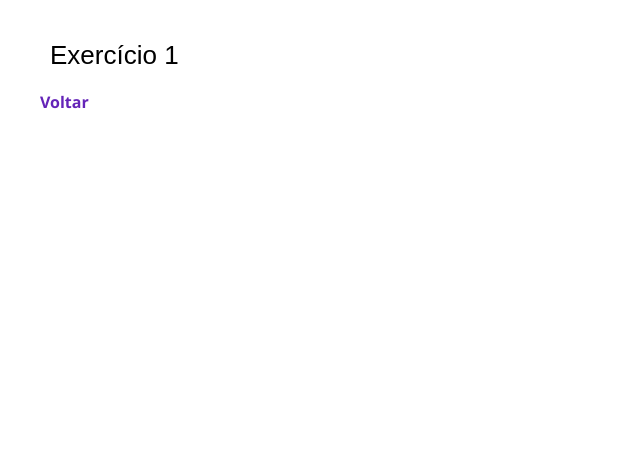
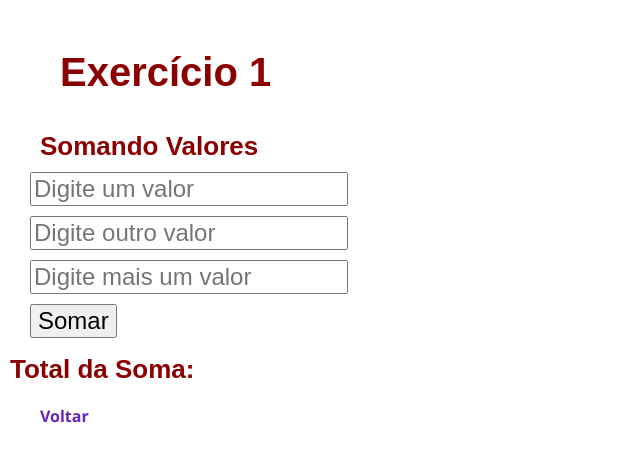
Before and after one commit to LeandroSCardoso/Aula_7_exercicios_JS, a plain HTML site: page exercicio_01.htm in a window 1280 px wide. Shown: the whole page, without its empty margins (0-640 px from the left). Drawn offline with Linux system fonts and the light colour scheme.

Commit message:
Exercicios 1 e 2 ok
Exercicios 1 e 2 prontos, indo para o 3

```diff
--- a/exercicio_01.htm
+++ b/exercicio_01.htm
@@ -14,14 +14,23 @@
     <div class="corpo">
 
         <header class="topo">
-             <p >Exercício 1</p>
+            <p class="espac">Exercício 1</p>
         </header>
+        <aside>
+            <ul>
+                <li class="nada"><p>Somando Valores</p></li>
+                <li class="nada"><input type="text" id="val1" name="" placeholder="Digite um valor"></li>
+                <li class="nada"><input type="text" id="val2" name="" placeholder="Digite outro valor"></li>
+                <li class="nada"><input type="text" id="val3" name="" placeholder="Digite mais um valor"></li>
+                <li class="nada"><button onclick="somar_ex()" id="btn_somar_ex01">Somar</button></li>
+            </ul>
 
-        <aside>
+            <div class="ex_result" id="total_ex">
+                Total da Soma:
+            </div>
         </aside>
 
-        <main>
-        </main>
+
 
         <!-- Rodapé -->
         <div class="footer">
@@ -32,5 +41,6 @@
 
     </div>
 </body>
+<script src="script.js"></script>
 
 </html>
--- /dev/null
+++ b/script.js
@@ -0,0 +1,25 @@
+function somar_ex() {
+    // PEGANDO OS VALORES DOS INPUTS
+    let total = 0
+    const valor1 = document.getElementById("val1")
+    const valor2 = document.getElementById("val2")
+    const valor3 = document.getElementById("val3")
+
+    // PASSANDO PARA NUMERO - TENDO CERTEZA QUE SÃO NUMEROS E NÃO TEXTO PARA CONCATENAR
+    const value1 = Number(valor1.value)
+    const value2 = Number(valor2.value)
+    const value3 = Number(valor3.value)
+
+    // PROCESSAMENTO - CALCULO
+    total = value1 + value2 + value3
+
+    //VALIDANDO A SAIDA
+    if (isNaN(total)) {
+        const resultado = document.getElementById("total_ex")
+        resultado.innerText = "Impossível somar, utilize apenas numeros"
+    }
+    else {
+      const resultado = document.getElementById("total_ex")
+      resultado.innerText = "Total da Soma: " + total
+    }
+}
--- a/style.css
+++ b/style.css
@@ -28,6 +28,18 @@ header {
     margin-left: 10px;
 }
 
+aside {
+    display: inline-block;
+    font-family: Arial, Helvetica, sans-serif;
+    font-weight: bold;
+    margin: 0px;
+}
+
+li.nada {
+  list-style-type: none;
+  margin: 10px 10px 10px -10px ;
+}
+
 .ls {
     display: inline-block;
     font-family: 'Segoe UI', Tahoma, Geneva, Verdana, sans-serif;
@@ -55,7 +67,8 @@ img {
 }
 
 input,
-select {
+select,
+button {
     font-family: Arial, Helvetica, sans-serif;
     font-size: 24px;
 }
@@ -75,18 +88,21 @@ h1 {
 }
 
 
-p {
+p, .ex_result {
     margin: 10px;
     font-family: Arial, Helvetica, sans-serif;
     font-size: 26px;
+    color: darkred;
 }
 
 p.espac {
     font-family: Arial, Helvetica, sans-serif;
+    font-weight: bold;
     margin: 20px;
     font-size: 40px;
     color: darkred;
 }
+
 
 li {
     margin: 10px;
```
Also changed, not shown: exercicio_02.htm (+13 -4 lines), exercicio_03.htm (+15 -5 lines).
